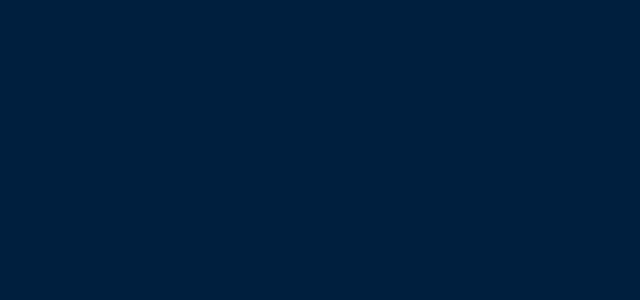
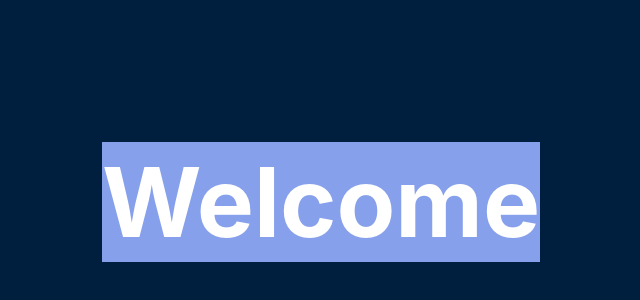
Before and after one commit to yashcontractor/bandvita, a React (Create React App) app: page /welcome in a window 1280 px wide. Before the commit this address had no page. Shown: the part 198-498 px from the top of the page, without its empty margins (319-959 px from the left). Built offline with nearby package versions, Linux system fonts and the light colour scheme.

Commit message:
added a welcome page after accepting the credentials admin & admin123 in login page

```diff
--- a/package.json
+++ b/package.json
@@ -8,7 +8,6 @@
     "@testing-library/user-event": "^13.5.0",
     "react": "^18.2.0",
     "react-dom": "^18.2.0",
-    "react-router-dom": "^6.20.0",
     "react-scripts": "5.0.1",
     "run": "^1.4.0",
     "web-vitals": "^2.1.4"
@@ -36,5 +35,8 @@
       "last 1 firefox version",
       "last 1 safari version"
     ]
+  },
+  "devDependencies": {
+    "react-router-dom": "^6.20.0"
   }
 }
--- a/src/App.css
+++ b/src/App.css
@@ -213,3 +213,18 @@ input[type='password']:focus {
 .home-page-title {
   color: #fff;
 }
+/* App.css */
+.welcome-container {
+  display: flex;
+  flex-direction: column;
+  align-items: center;
+  justify-content: center;
+  height: 15vh;
+  background-color: #87a0eb; /* Light blue background color */
+}
+
+.welcome-title {
+  font-size: 6rem; /* Increase font size */
+  color: #ffffff; /* White color for text */
+  text-align: center; /* Center-align text */
+}
--- a/src/App.js
+++ b/src/App.js
@@ -3,6 +3,7 @@ import { BrowserRouter, Routes, Route } from 'react-router-dom';
 import HomePage from './components/HomePage';
 import SignupPage from './components/SignupPage';
 import LoginPage from './components/LoginPage';
+import WelcomePage from './components/WelcomePage';
 import './App.css';
 
 const App = () => {
@@ -13,6 +14,7 @@ const App = () => {
           <Route path="/" element={<HomePage />} />
           <Route path="/signup" element={<SignupPage />} />
           <Route path="/login" element={<LoginPage />} />
+          <Route path="/welcome" element={<WelcomePage />} />
         </Routes>
       </div>
     </BrowserRouter>
--- a/src/components/LoginPage.js
+++ b/src/components/LoginPage.js
@@ -1,17 +1,48 @@
-// src/components/LoginPage.js
-import React from 'react';
+// LoginPage.js
+import React, { useState } from 'react';
+import { useNavigate } from 'react-router-dom';
 import '../App.css';
 
 const LoginPage = () => {
+  const navigate = useNavigate();
+  const [username, setUsername] = useState('');
+  const [password, setPassword] = useState('');
+  const [error, setError] = useState('');
+
+  const handleLogin = (e) => {
+    e.preventDefault();
+
+    // Check credentials
+    if (username === 'Admin' && password === 'admin123') {
+      navigate('/welcome');
+    } else {
+      setError('Invalid credentials. Please try again.');
+    }
+  };
+
   return (
     <div>
       <h1 className="main-title">BandVita</h1>
-      <form>
+      <form onSubmit={handleLogin}>
         <label htmlFor="username">Username</label>
-        <input type="text" id="username" name="username" />
+        <input
+          type="text"
+          id="username"
+          name="username"
+          value={username}
+          onChange={(e) => setUsername(e.target.value)}
+        />
 
         <label htmlFor="password">Password</label>
-        <input type="password" id="password" name="password" />
+        <input
+          type="password"
+          id="password"
+          name="password"
+          value={password}
+          onChange={(e) => setPassword(e.target.value)}
+        />
+
+        {error && <p className="error-message">{error}</p>}
 
         <button id="login_btn" type="submit">
           Log In
--- /dev/null
+++ b/src/components/WelcomePage.js
@@ -0,0 +1,13 @@
+// WelcomePage.js
+import React from 'react';
+import '../App.css';
+
+const WelcomePage = () => {
+  return (
+    <div className="welcome-container">
+      <h1 className="welcome-title">Welcome</h1>
+    </div>
+  );
+};
+
+export default WelcomePage;
```
Also changed, not shown: 1 other file (tests, documents, lock files or other folders).
